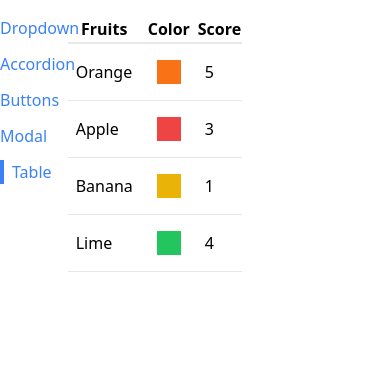
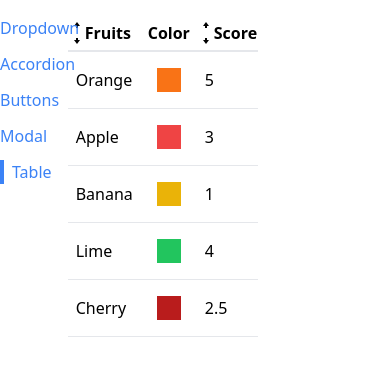
Before and after one commit to EugeneKle/comps, a React (Create React App) app: page /table in a window 390 px wide. Shown: the top 376 px of the page. Built offline with nearby package versions, Linux system fonts and the light colour scheme.

Commit message:
Added SortableTable component and some styles

```diff
--- /dev/null
+++ b/src/components/SortableTable.js
@@ -0,0 +1,103 @@
+import { useState } from "react";
+import { GoArrowSmallUp, GoArrowSmallDown } from "react-icons/go";
+import Table from "./Table";
+
+function SortableTable(props) {
+  const [sortOrder, setSortOrder] = useState(null);
+  const [sortBy, setSortBy] = useState(null);
+  const { config, data } = props;
+
+  const handleClick = (label) => {
+    if (sortBy && label !== sortBy) {
+      setSortOrder("asc");
+      setSortBy(label);
+      return;
+    }
+
+    if (sortOrder === null) {
+      setSortOrder("asc");
+      setSortBy(label);
+    } else if (sortOrder === "asc") {
+      setSortOrder("desc");
+      setSortBy(label);
+    } else if (sortOrder === "desc") {
+      setSortOrder(null);
+      setSortBy(null);
+    }
+  };
+
+  const getIcons = (label, sortBy, sortOrder) => {
+    if (label !== sortBy) {
+      return (
+        <div>
+          <GoArrowSmallUp />
+          <GoArrowSmallDown  />
+        </div>
+      );
+    }
+    if (sortOrder === null) {
+      return (
+        <div>
+          <GoArrowSmallUp  />
+          <GoArrowSmallDown  />
+        </div>
+      );
+    } else if (sortOrder === "asc") {
+      return (
+        <div>
+          <GoArrowSmallUp />
+        </div>
+      );
+    } else if (sortOrder === "desc") {
+      return (
+        <div>
+          <GoArrowSmallDown />
+        </div>
+      );
+    }
+  };
+
+  const updatedConfig = config.map((column) => {
+    if (!column.sortValue) return column;
+    return {
+      ...column,
+      header: () => (
+        <th
+          className="cursor-pointer hover:bg-gray-100"
+          onClick={() => handleClick(column.label)}
+        >
+          <div className="flex items-center">
+            {getIcons(column.label, sortBy, sortOrder)}
+            {column.label}
+          </div>
+        </th>
+      ),
+    };
+  });
+
+  let sortedData = data;
+
+  if (sortOrder && sortBy) {
+    const { sortValue } = config.find((column) => column.label === sortBy);
+    sortedData = [...data].sort((a, b) => {
+      const valueA = sortValue(a);
+      const valueB = sortValue(b);
+
+      const reverseOrder = sortOrder === "asc" ? 1 : -1;
+
+      if (typeof valueA === "string") {
+        return valueA.localeCompare(valueB) * reverseOrder;
+      } else {
+        return (valueA - valueB) * reverseOrder;
+      }
+    });
+  }
+
+  return (
+    <div>
+      <Table {...props} data={sortedData} config={updatedConfig} />
+    </div>
+  );
+}
+
+export default SortableTable;
--- a/src/components/Table.js
+++ b/src/components/Table.js
@@ -1,11 +1,18 @@
+import { Fragment } from "react";
+
 function Table({ data, config, keyFn }) {
   const renderedHeaders = config.map((column) => {
+   if(column.header) return <Fragment key={column.label}>{column.header()}</Fragment>
     return <th key={column.label}>{column.label}</th>;
   });
 
   const renderedRows = data.map((rowData) => {
     const renderedCells = config.map((column) => {
-      return <td className="p-2" key={column.label}>{column.render(rowData)}</td>;
+      return (
+        <td className="p-2" key={column.label}>
+          {column.render(rowData)}
+        </td>
+      );
     });
 
     return (
--- a/src/pages/TablePage.js
+++ b/src/pages/TablePage.js
@@ -1,4 +1,5 @@
-import Table from "../components/Table";
+// import Table from "../components/Table";
+import SortableTable from "../components/SortableTable";
 
 function TablePage() {
   const data = [
@@ -6,12 +7,14 @@
     { name: "Apple", color: "bg-red-500", score: 3 },
     { name: "Banana", color: "bg-yellow-500", score: 1 },
     { name: "Lime", color: "bg-green-500", score: 4 },
+    { name: "Cherry", color: "bg-red-700", score: 2.5 },
   ];
 
   const config = [
     {
       label: "Fruits",
       render: (fruit) => fruit.name,
+      sortValue: (fruit) => fruit.name,
     },
     {
       label: "Color",
@@ -20,6 +23,7 @@
     {
       label: "Score",
       render: (fruit) => fruit.score,
+      sortValue: (fruit) => fruit.score,
     },
   ];
 
@@ -28,8 +32,9 @@
   };
 
   return (
-    <div>
-      <Table data={data} config={config} keyFn={keyFn} />
+    <div className="flex gap-5 flex-wrap">
+      <SortableTable data={data} config={config} keyFn={keyFn} />
+      {/* <Table data={data} config={config} keyFn={keyFn} /> */}
     </div>
   );
 }
```
